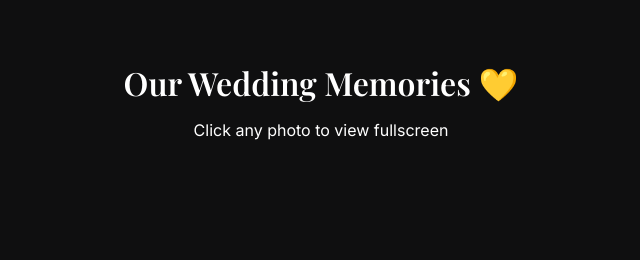
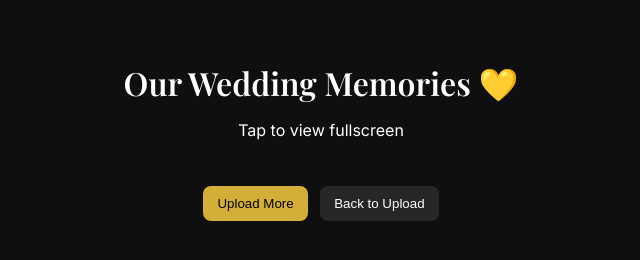
Before and after one commit to sharjeelwasay/YuAndShaj, a plain HTML site: page gallery.html in a window 1280 px wide. Shown: the whole page, without its empty margins (319-959 px from the left). Drawn offline with nearby package versions, Linux system fonts and the light colour scheme; no server answers.

Commit message:
Update gallery.html

```diff
--- a/gallery.html
+++ b/gallery.html
@@ -10,13 +10,40 @@
 <body class="gallery-body">
 
   <div class="gallery-container">
+
     <h1>Our Wedding Memories 💛</h1>
-    <p>Click any photo to view fullscreen</p>
+    <p>Tap to view fullscreen</p>
+
+    <!-- NAV BUTTONS -->
+    <div style="margin: 15px 0;">
+      <button onclick="goToUpload()" style="
+        padding:10px 14px;
+        border:none;
+        border-radius:8px;
+        background:#d4af37;
+        cursor:pointer;
+        margin-right:8px;
+      ">
+        Upload More
+      </button>
+
+      <button onclick="window.location.href='upload.html'" style="
+        padding:10px 14px;
+        border:none;
+        border-radius:8px;
+        background:rgba(255,255,255,0.1);
+        color:white;
+        cursor:pointer;
+      ">
+        Back to Upload
+      </button>
+    </div>
 
     <div id="galleryGrid"></div>
+
   </div>
 
-  <!-- Lightbox -->
+  <!-- LIGHTBOX -->
   <div id="lightbox" class="lightbox" onclick="closeLightbox()">
     <img id="lightboxImg" />
   </div>
```
